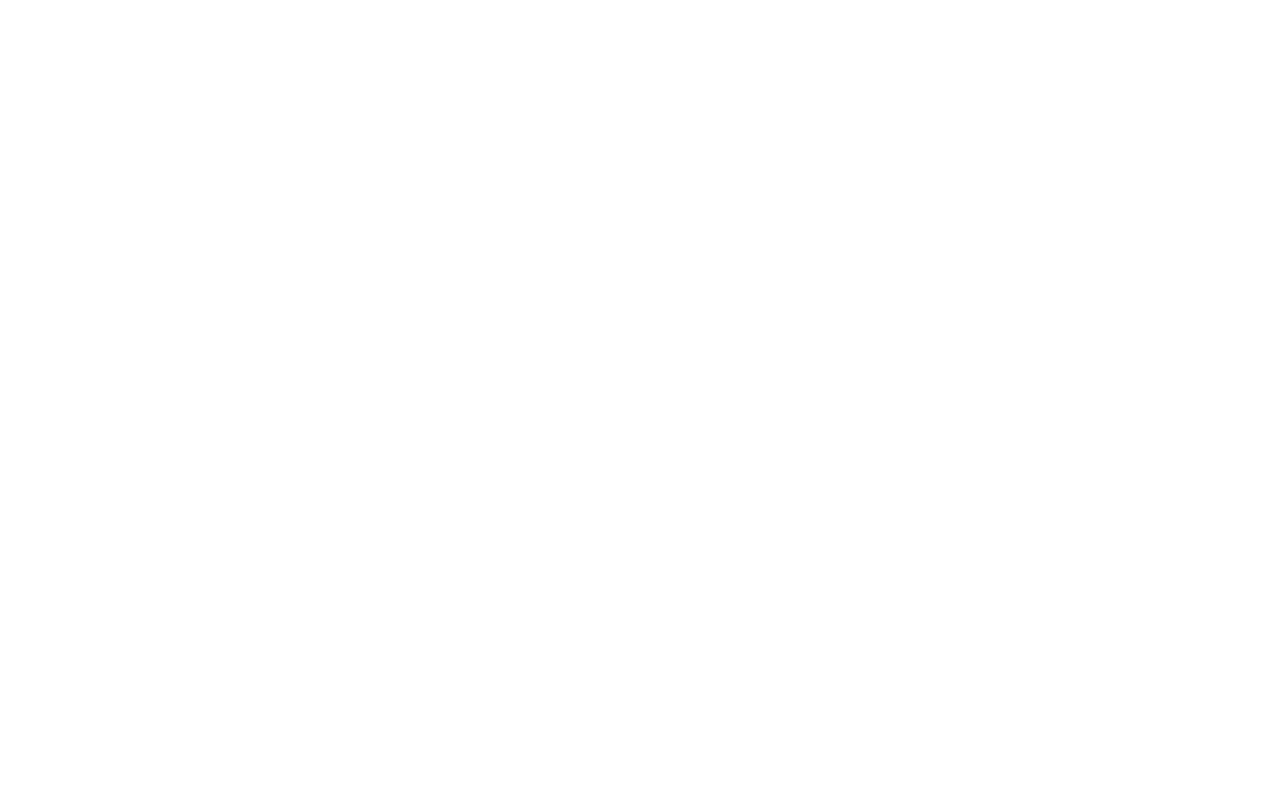
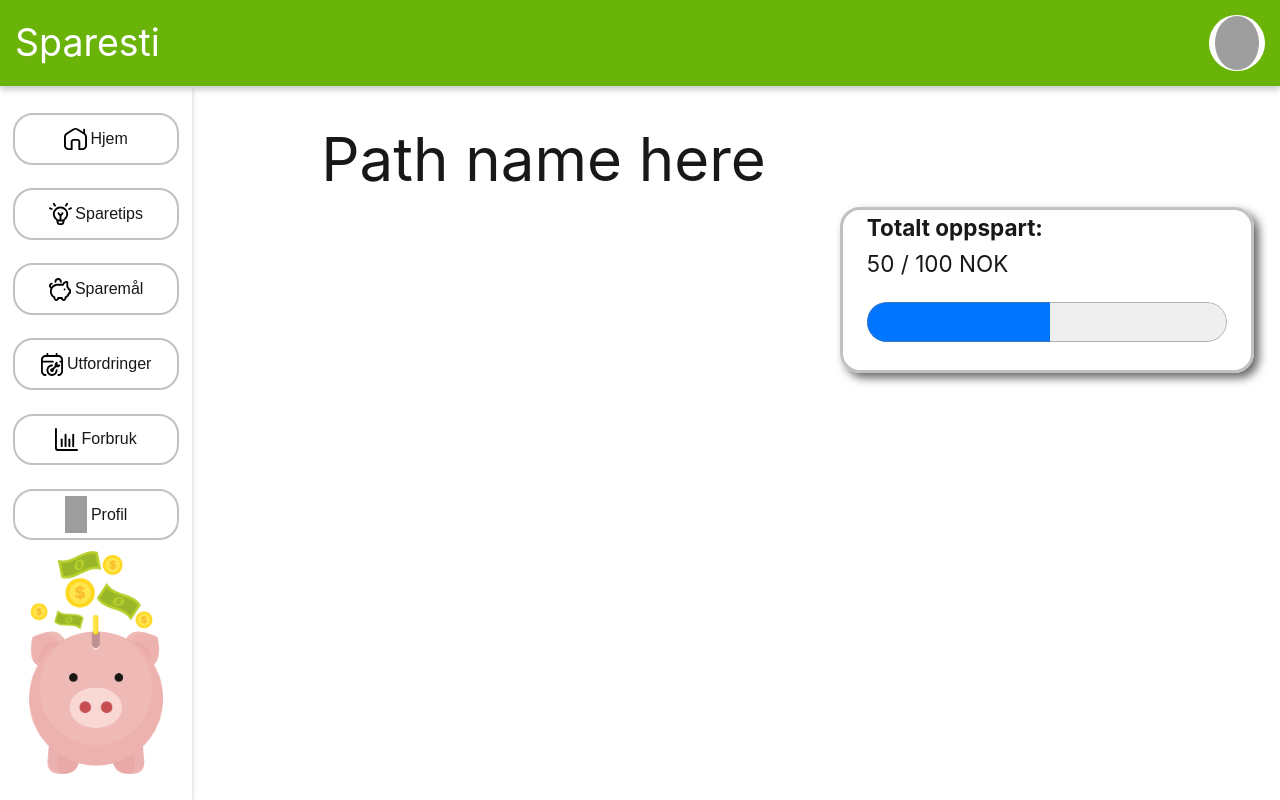
Before and after one commit to jensmjahle/Sparesti-frontend, a Vue app: page /homepage/path in a window 1280 px wide. Before the commit this address had no page. Built offline with nearby package versions, Linux system fonts and the light colour scheme; grey boxes are pictures that could not be loaded.

Commit message:
Added total savings overview component to milestone path view

```diff
--- /dev/null
+++ b/src/components/MilestoneProgress.vue
@@ -0,0 +1,47 @@
+<script setup lang="ts">
+
+import ProgressBar from '@/components/ProgressBar.vue'
+import { ref } from 'vue'
+
+const current = ref(50)
+const max = ref(100)
+
+
+</script>
+
+<template>
+  <div id = MilestoneProgress>
+    <h3 id = TotalSavings>Totalt oppspart:</h3>
+    <h3 id = Savings>{{current + " / " + max + " NOK"}}</h3>
+    <ProgressBar :Max="max" :Current="current" id = progress />
+  </div>
+</template>
+
+<style scoped>
+
+  #TotalSavings, #Savings{
+    font-size: 1.5em;
+    margin-left: 5%;
+  }
+
+  #TotalSavings{
+    font-weight: bold;
+  }
+
+  #MilestoneProgress{
+    border: 3px solid var(--color-border);
+    border-radius: 20px;
+    width: 100%;
+    height: 25%;
+    padding-left: 1%;
+    padding-right: 1%;
+    box-shadow: 5px 5px 10px rgba(0, 0, 0, 0.6);
+  }
+
+  #progress{
+    display: flex;
+    justify-content: center;
+    align-items: center;
+  }
+
+</style>
--- a/src/components/ProgressBar.vue
+++ b/src/components/ProgressBar.vue
@@ -25,9 +25,8 @@
 <style scoped>
 
   #QuestionProgress{
-    width: 80vw;
+    width: 90%;
     height: 10vh;
-    margin-top: 1%;
   }
 
   @media only screen and (max-width: 1000px) {
--- a/src/router/index.ts
+++ b/src/router/index.ts
@@ -11,6 +11,7 @@ import LoginView from '@/views/FrontPage/LoginView.vue'
 import SignupView from '@/views/FrontPage/SignupView.vue'
 import RegisterPageView from '@/views/RegisterPageView.vue'
 import StartView from '@/views/FrontPage/StartView.vue'
+import MilestonePathView from '@/views/HomePage/MilestonePathView.vue'
 
 const router = createRouter({
   history: createWebHistory(import.meta.env.BASE_URL),
@@ -61,6 +62,10 @@ const router = createRouter({
           component: MilestoneView
         },
         {
+          path: 'path',
+          component: MilestonePathView
+        },
+        {
           path: 'challenge',
           component: ChallengeView
         },
--- /dev/null
+++ b/src/views/HomePage/MilestonePathView.vue
@@ -0,0 +1,53 @@
+<script setup lang="ts">
+
+import MilestoneProgress from '@/components/MilestoneProgress.vue'
+</script>
+
+<template>
+  <h1 id = title>Path name here</h1>
+  <div id = MilestonePath>
+    <div id = Path>
+
+    </div>
+    <div id = Info>
+      <div id = Progress>
+        <MilestoneProgress/>
+      </div>
+      <div id = Transfer>
+
+      </div>
+      <div id = Description>
+
+      </div>
+    </div>
+  </div>
+
+
+</template>
+
+<style scoped>
+  #title{
+    margin-left: 10%;
+  }
+
+  #MilestonePath{
+    width: 100%;
+    height: 100%;
+    display: flex;
+  }
+
+  #Path{
+    width: 60%;
+    height: 100%;
+  }
+
+  #Info{
+    width: 40%;
+    height: 100%;
+  }
+
+  #Progress{
+    width: 100%;
+    height: 100%;
+  }
+</style>
```
